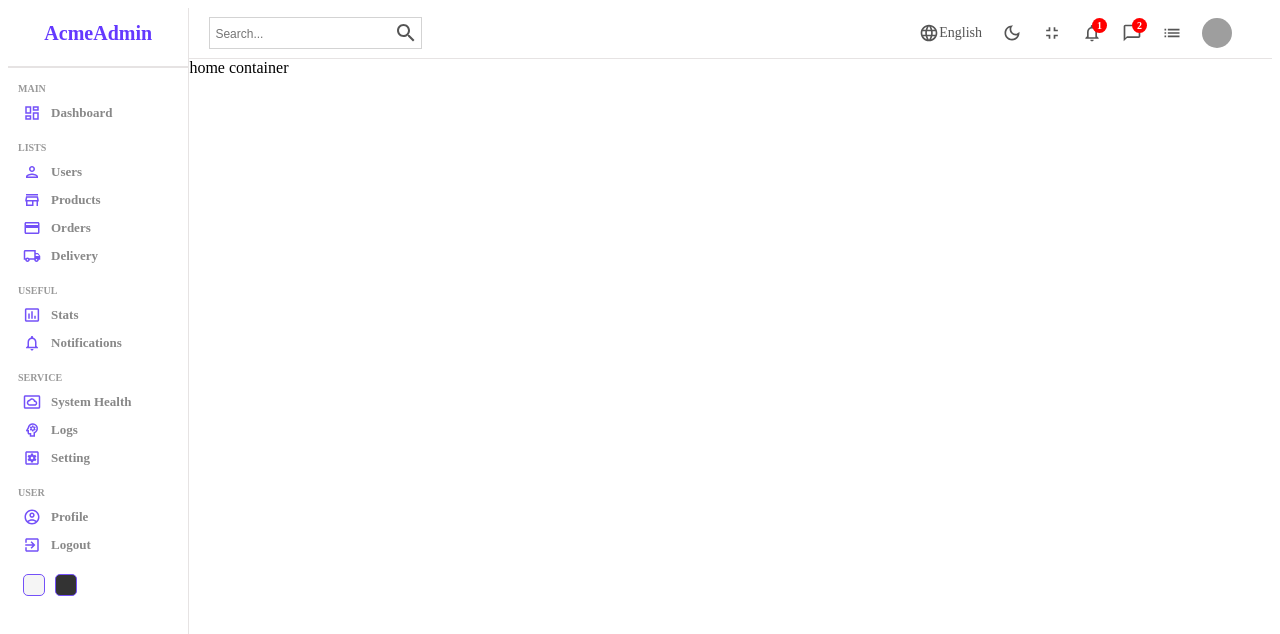
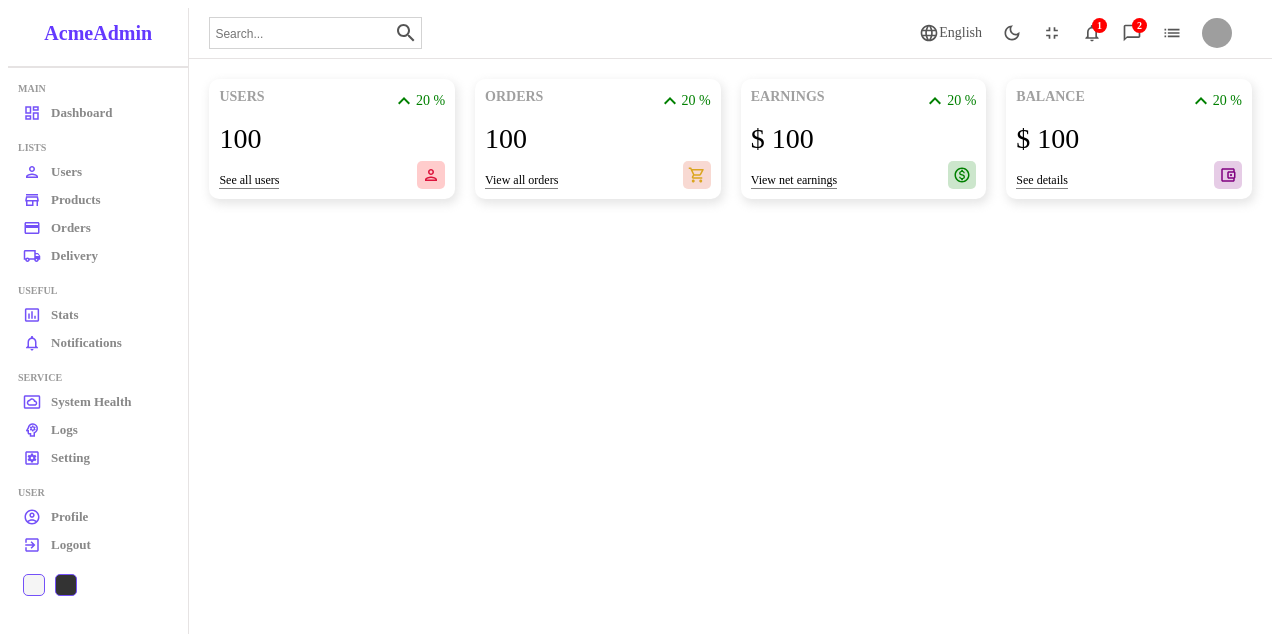
Before and after one commit to corumgold/admin-dashboard, a React (Create React App) app: page / in a window 1280 px wide. Shown: the top 634 px of the page. Built offline with nearby package versions, Linux system fonts and the light colour scheme; grey boxes are pictures that could not be loaded; the HTML template or start-up script is replaced by a standard one.

Commit message:
Style initial widgets

```diff
--- /dev/null
+++ b/src/components/widget/Widget.jsx
@@ -0,0 +1,107 @@
+import "./widget.scss";
+import {
+  KeyboardArrowUp,
+  PersonOutlined,
+  AccountBalanceWalletOutlined,
+  ShoppingCartOutlined,
+  MonetizationOnOutlined,
+} from "@mui/icons-material";
+
+const Widget = ({ type }) => {
+  let data;
+
+  //temporary
+
+  const amount = 100;
+  const diff = 20;
+
+  switch (type) {
+    case "user":
+      data = {
+        title: "USERS",
+        isMoney: false,
+        link: "See all users",
+        icon: (
+          <PersonOutlined
+            className="icon"
+            style={{
+              color: "crimson",
+              backgroundColor: "rgba(255, 0, 0, 0.2)",
+            }}
+          />
+        ),
+      };
+      break;
+    case "order":
+      data = {
+        title: "ORDERS",
+        isMoney: false,
+        link: "View all orders",
+        icon: (
+          <ShoppingCartOutlined
+            className="icon"
+            style={{
+              color: "goldenrod",
+              backgroundColor: "rgba(218, 65, 32, 0.2)",
+            }}
+          />
+        ),
+      };
+      break;
+    case "earning":
+      data = {
+        title: "EARNINGS",
+        isMoney: true,
+        link: "View net earnings",
+        icon: (
+          <MonetizationOnOutlined
+            className="icon"
+            style={{
+              color: "green",
+              backgroundColor: "rgba(0, 128, 0, 0.2)",
+            }}
+          />
+        ),
+      };
+      break;
+    case "balance":
+      data = {
+        title: "BALANCE",
+        isMoney: true,
+        link: "See details",
+        icon: (
+          <AccountBalanceWalletOutlined
+            className="icon"
+            style={{
+              color: "purple",
+              backgroundColor: "rgba(128, 0, 128, 0.2)",
+            }}
+          />
+        ),
+      };
+      break;
+    default:
+      break;
+  }
+
+  return (
+    <div className="widget">
+      <div className="left">
+        <span className="title">{data.title}</span>
+        <span className="counter">
+          {data.isMoney && "$"} {amount}
+        </span>
+        <span className="link">{data.link}</span>
+      </div>
+      <div className="right">
+        <div className="percentage positive ">
+          <KeyboardArrowUp />
+          {diff} %
+        </div>
+        {data.icon}
+      </div>
+    </div>
+  );
+};
+
+export default Widget;
--- /dev/null
+++ b/src/components/widget/widget.scss
@@ -0,0 +1,55 @@
+.widget {
+  display: flex;
+  justify-content: space-between;
+  flex: 1;
+  padding: 10px;
+
+  -webkit-box-shadow: 2px 4px 10px 1px rgba(0, 0, 0, 0.47);
+  box-shadow: 2px 4px 10px 1px rgba(201, 201, 201, 0.47);
+  border-radius: 10px;
+  height: 100px;
+
+  .left, .right {
+    display: flex;
+    flex-direction: column;
+    justify-content: space-between;
+
+    .title {
+        font-weight: bold;
+        font-size: 14px;
+        color: rgb(160, 160, 160);
+    }
+
+    .counter {
+        font-size: 28px;
+        font-weight: 300;
+    }
+
+    .link {
+        font-size: 12px;
+        border-bottom: 1px solid gray;
+        width: max-content;
+    }
+
+    .percentage {
+        display: flex;
+        align-items: center;
+        font-size: 14px;
+
+        &.positive {
+            color: green;
+        }
+
+        &.negative {
+            color: red;
+        }
+    }
+
+    .icon {
+        font-size: 18px;
+        padding: 5px;
+        border-radius: 5px;
+        align-self: flex-end;
+    }
+  }
+}
--- a/src/pages/home/Home.jsx
+++ b/src/pages/home/Home.jsx
@@ -1,5 +1,6 @@
 import Navbar from "../../components/navbar/Navbar";
 import Sidebar from "../../components/sidebar/Sidebar";
+import Widget from "../../components/widget/Widget";
 import "./home.scss";
 
 const Home = () => {
@@ -8,7 +9,12 @@
       <Sidebar />
       <div className="homeContainer">
         <Navbar />
-        home container
+        <div className="widgets">
+          <Widget type="user" />
+          <Widget type="order" />
+          <Widget type="earning" />
+          <Widget type="balance" />
+        </div>
       </div>
     </div>
   );
--- a/src/pages/home/home.scss
+++ b/src/pages/home/home.scss
@@ -1,7 +1,14 @@
 .home {
   display: flex;
+
   .homeContainer {
     flex: 6;
+
+    .widgets {
+      display: flex;
+      padding: 20px;
+      // same as adding padding to each individual flex item
+      gap: 20px;
+    }
   }
-
 }
```
